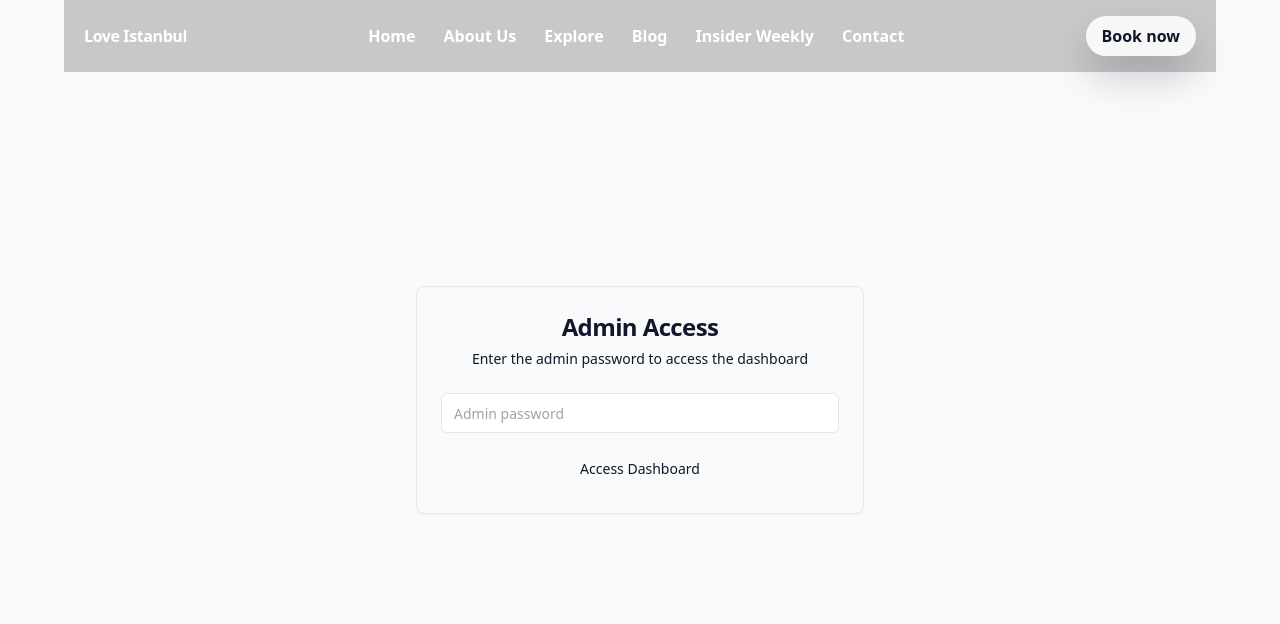
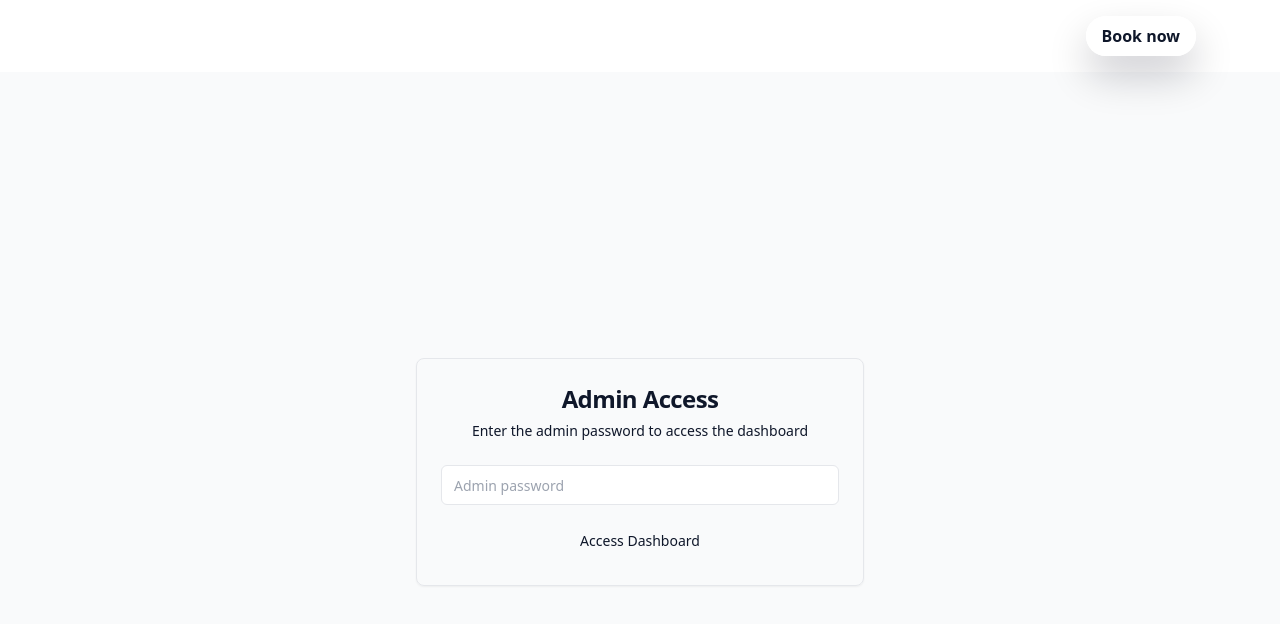
Before and after one commit to bobali780-bot/istanbul-explorer, a Next.js app: page /admin/debug-gallery in a window 1280 px wide. Shown: the top 624 px of the page. Built offline with nearby package versions, Linux system fonts and the light colour scheme.

Commit message:
Remove header fixed positioning and black background
- Change header from fixed to relative positioning
- Remove black background and backdrop blur from header
- Header now scrolls normally with page content
- No background bar around header elements

```diff
--- a/src/components/Header.tsx
+++ b/src/components/Header.tsx
@@ -2,9 +2,9 @@ import Link from 'next/link'
 
 export function Header() {
   return (
-    <header className="fixed top-0 inset-x-0 z-50">
+    <header className="relative">
       {/* Transparent header; no grey banner */}
-      <div className="mx-auto grid max-w-6xl grid-cols-[auto_1fr_auto] items-center gap-4 px-5 py-4 bg-black/20 backdrop-blur-md">
+      <div className="mx-auto grid max-w-6xl grid-cols-[auto_1fr_auto] items-center gap-4 px-5 py-4">
         {/* Brand (top-left) */}
         <Link href="/" className="font-extrabold tracking-tight text-white">
           Love Istanbul
```
